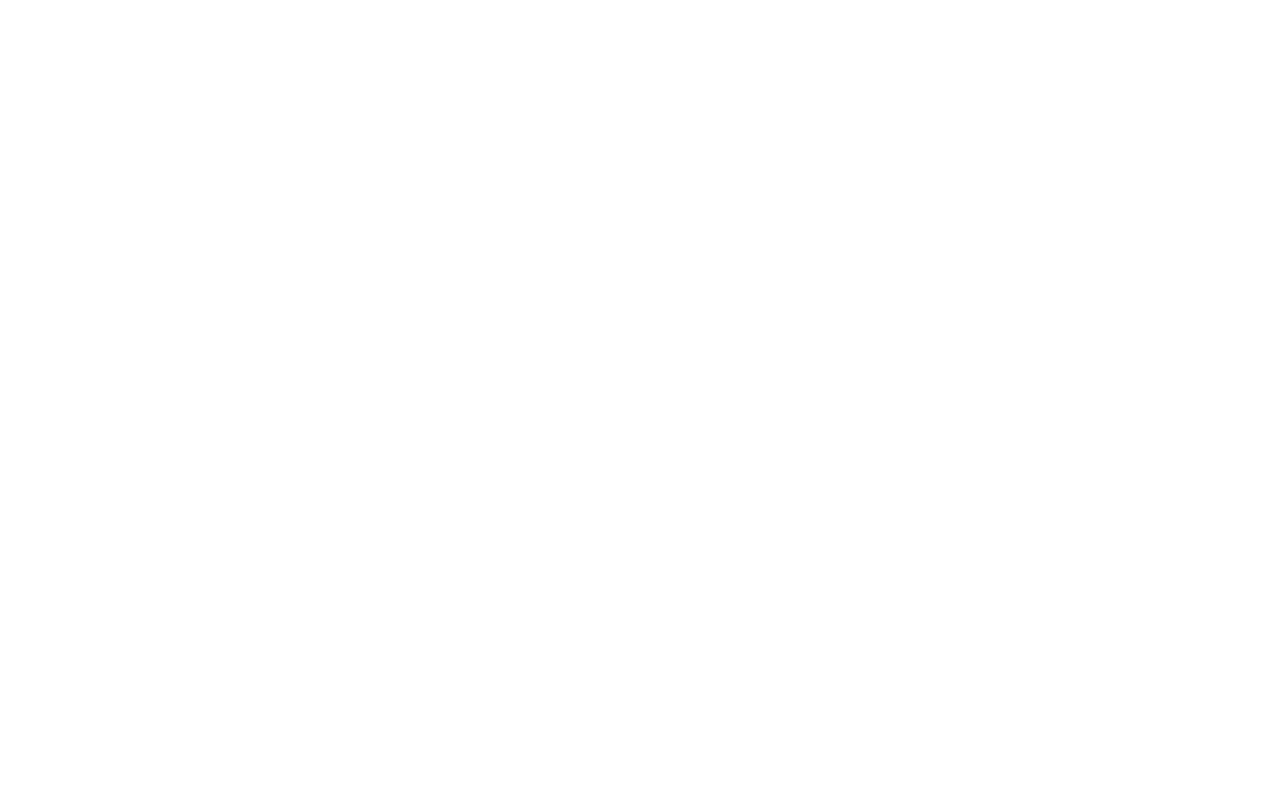
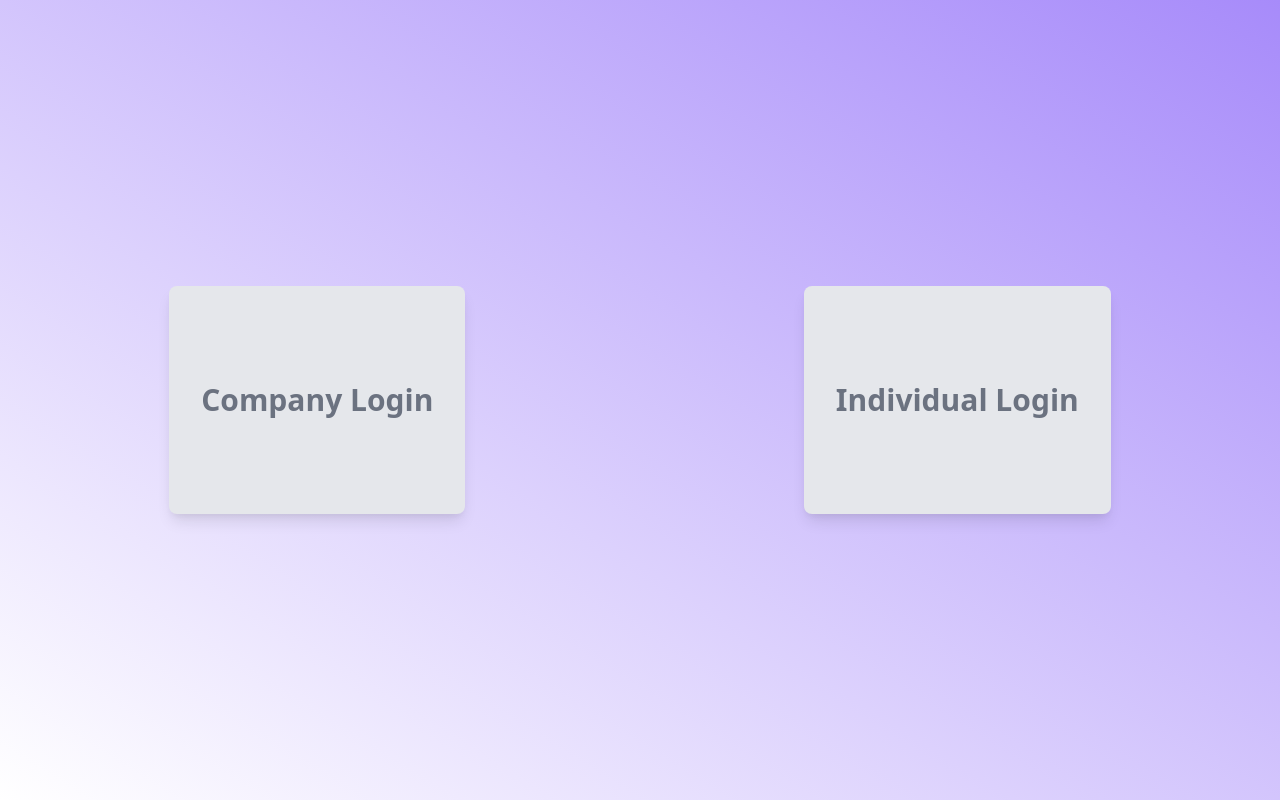
Before and after one commit to Deewiliams/zedone-interface, a React (Create React App) app in the folder user-login/: page /LogCard in a window 1280 px wide. Built offline with nearby package versions, Linux system fonts and the light colour scheme.

Commit message:
Added a LogCard component

```diff
--- a/user-login/src/App.js
+++ b/user-login/src/App.js
@@ -4,6 +4,7 @@ import CompanyRegistration from './components/CompanyRegistration';
 import Login from './components/Login'
 import UserRegistration from './components/UserRegistration'
 import UserLogin from './components/UserLogin'
+import LogCard from './components/LogCard'
 import './App.css';
 
 function App() {
@@ -15,8 +16,13 @@ function App() {
             <Home />
             </Route>
             <Route exact path="/users">
+            <UserLogin />
+            </Route>
+            <Route exact path="/UserRegistration">
             <UserRegistration />
-            <UserLogin />
+            </Route>
+            <Route exact path="/LogCard">
+              <LogCard />
             </Route>
 
              <Route exact path="/CompanyRegistration">
--- a/user-login/src/components/Home.js
+++ b/user-login/src/components/Home.js
@@ -24,7 +24,7 @@ const Home = () => {
                 <h1 className="py-2 h-10 w-32 sm:px-3 sm:py-2 md:px-3 md:py-2
                 text-base bg-white lg:px-3 lg:py-2 rounded-lg hover:bg-red-400
                 hover:text-white cursor-pointer ">
-                <Link to="/Login">
+                <Link to="/Users">
                  UserLogin</Link>
                 </h1>
                 <h1 className="py-2 h-10 w-32 sm:px-3 sm:py-2 md:px-3 md:py-2
@@ -32,6 +32,7 @@ const Home = () => {
                 hover:text-white cursor-pointer ">
                 <Link to="/users">
                  Users-register</Link>
+
                 </h1>
             </div>
             </div>
--- /dev/null
+++ b/user-login/src/components/LogCard.js
@@ -0,0 +1,16 @@
+import React from 'react'
+const LogCard = () => {
+    return (
+        <div className="items-center bg-gradient-to-tr from-white to-purple-400 min-h-screen bg-gray-100 py-6 flex justify-center sm:py-12 grid-cols-2">
+            <div className="flex mx-auto text-center relative sm:max-w-xl sm:mx-auto max-w-md py-24 px-8 bg-gray-200 shadow-lg rounded-lg my-40 text-3xl font-semibold
+            ">
+              <h1 className="text-gray-500">Company Login</h1>
+            </div>
+            <div className="flex mx-auto text-center relative sm:max-w-xl sm:mx-auto max-w-md py-24 px-8 bg-gray-200 shadow-lg rounded-lg my-10 text-3xl font-semibold
+            ">
+                <h2 className="text-gray-500">Individual Login</h2>
+            </div>
+        </div>
+    )
+}
+export default LogCard
--- a/user-login/src/components/UserLogin.js
+++ b/user-login/src/components/UserLogin.js
@@ -4,7 +4,7 @@ import log from '../images/log.png'
 const UserLogin = () => {
     return (
         <div className="h-screen  bg-gradient-to-tr from-white to-purple-500 flex items-center justify-center">
-            <div className="bg-white shodow-2xl p-4 md:w-3/4  w-3/4 rounded-lg">
+            <div className="bg-white shadow-2xl p-4 md:w-3/4  w-3/4 rounded-lg">
                 <img className="sm:h-72 p-4 lg:px-96" src={log} alt="login image" />
 
                  <form className="space-y-8 lg:flex lg:items-center lg:justify-end">
@@ -14,8 +14,8 @@ const UserLogin = () => {
                     focus:ring-blue-600  focus:border-transparent
                     focus:bg-blue-100 sm:text-lg lg:text-2xl p-2
                     placeholder-gray-400 ..."
-                    placeholder="zedone@example.com"
-                    type="email"
+                    placeholder="Phone Number"
+                    type="phone"
                   />
                    <input className="sm:h-12 lg:h-16 lg:w-2/3 md:h-14
                     rounded-lg  border border-gray-500
@@ -23,7 +23,7 @@ const UserLogin = () => {
                     focus:ring-blue-600 focus:border-transparent
                     focus:bg-blue-100 sm:text-lg lg:text-2xl p-2
                     placeholder-gray-400 ..."
-                    placeholder="Password"
+                    placeholder="Pin"
                     type="password"
                   />
                    <button className="bg-purple-500 text-gray-100 sm:text-2xl sm:py- sm:px-8
```
